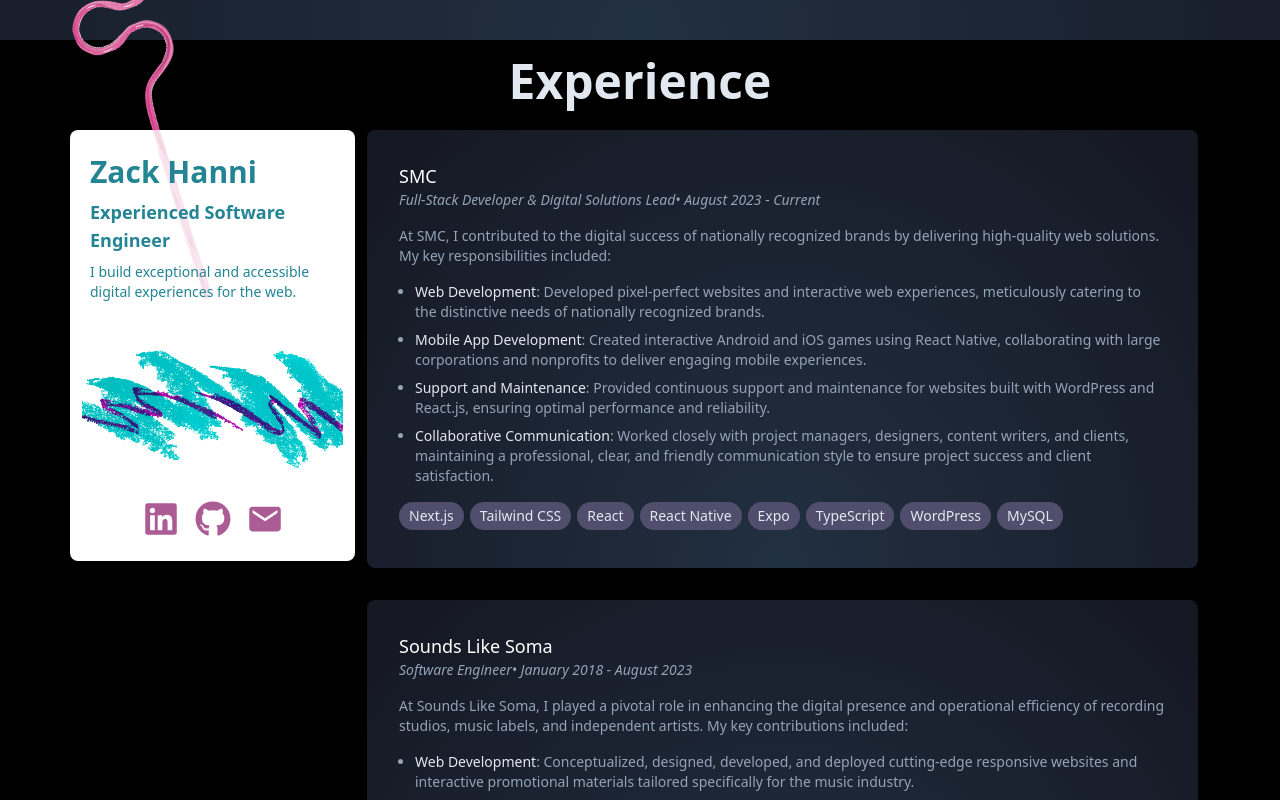
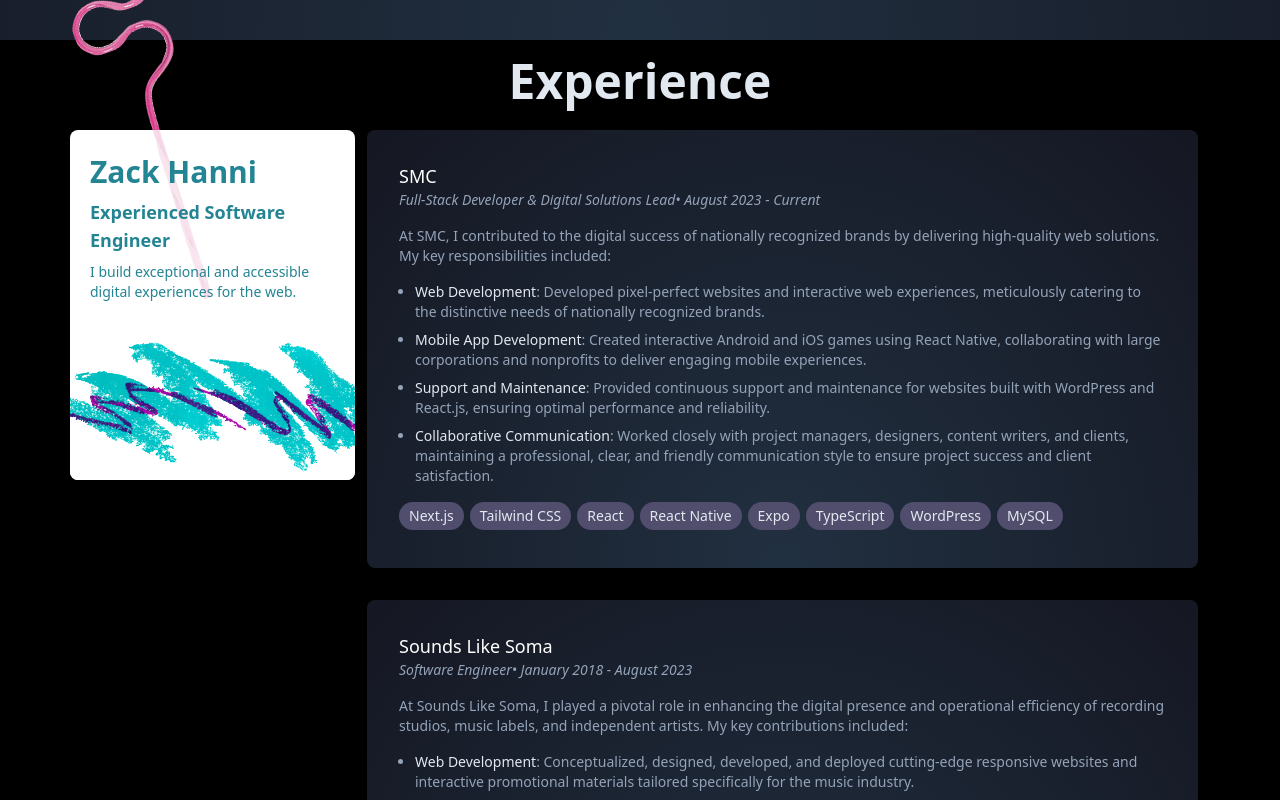
Before and after one commit to zackhanni/zachary.works, a Next.js app: page / in a window 1280 px wide. Shown: the part 760-1560 px from the top of the page. Built offline with nearby package versions, Linux system fonts and the light colour scheme.

Commit message:
made jazz cup design image full width on 'cup'

```diff
--- a/app/components/ZackFloatingCard.tsx
+++ b/app/components/ZackFloatingCard.tsx
@@ -16,7 +16,7 @@ export default function ZackFLoatingCard() {
   return (
     <Tilt
       options={tiltOptions}
-      className="col-3 hidden d-lg-block text-[#238493] bg-white rounded-lg sticky top-24 h-fit z-10"
+      className="col-3 hidden d-lg-block text-[#238493] bg-white rounded-lg sticky top-24 h-fit z-10 min-h-[350px]"
     >
       <div className="flex flex-col justify-start py-4 px-2 w-fit bg-white/80 rounded-lg">
         <h2 className="text-3xl font-bold">Zack Hanni</h2>
@@ -25,23 +25,7 @@ export default function ZackFLoatingCard() {
           I build exceptional and accessible digital experiences for the web.
         </p>
       </div>
-
-      <Image
-        src="/silly-straw.png"
-        width={100}
-        height={100}
-        alt="silly straw"
-        className="absolute -z-10 -top-80 rotate-[-20deg]"
-      />
-
-      <Image
-        src="/jazz-cup.png"
-        width={500}
-        height={300}
-        alt="jazz cup design"
-        className="py-2 bg-white"
-      />
-      <div className="flex justify-center py-4 space-x-4">
+      {/* <div className="flex justify-center space-x-4">
         <SocialMedia
           name="Linkedin"
           link="https://github.com/zackhanni"
@@ -58,6 +42,22 @@ export default function ZackFLoatingCard() {
           icon={<IoMdMail />}
           className=""
         />
+      </div> */}
+      <Image
+        src="/silly-straw.png"
+        width={100}
+        height={100}
+        alt="silly straw"
+        className="absolute -z-10 -top-80 rotate-[-20deg]"
+      />
+      <div>
+        <Image
+          src="/jazz-cup.png"
+          width={500}
+          height={300}
+          alt="jazz cup design"
+          className="py-2 bg-white absolute left-0 bottom-0 rounded-lg"
+        />
       </div>
     </Tilt>
   );
```
